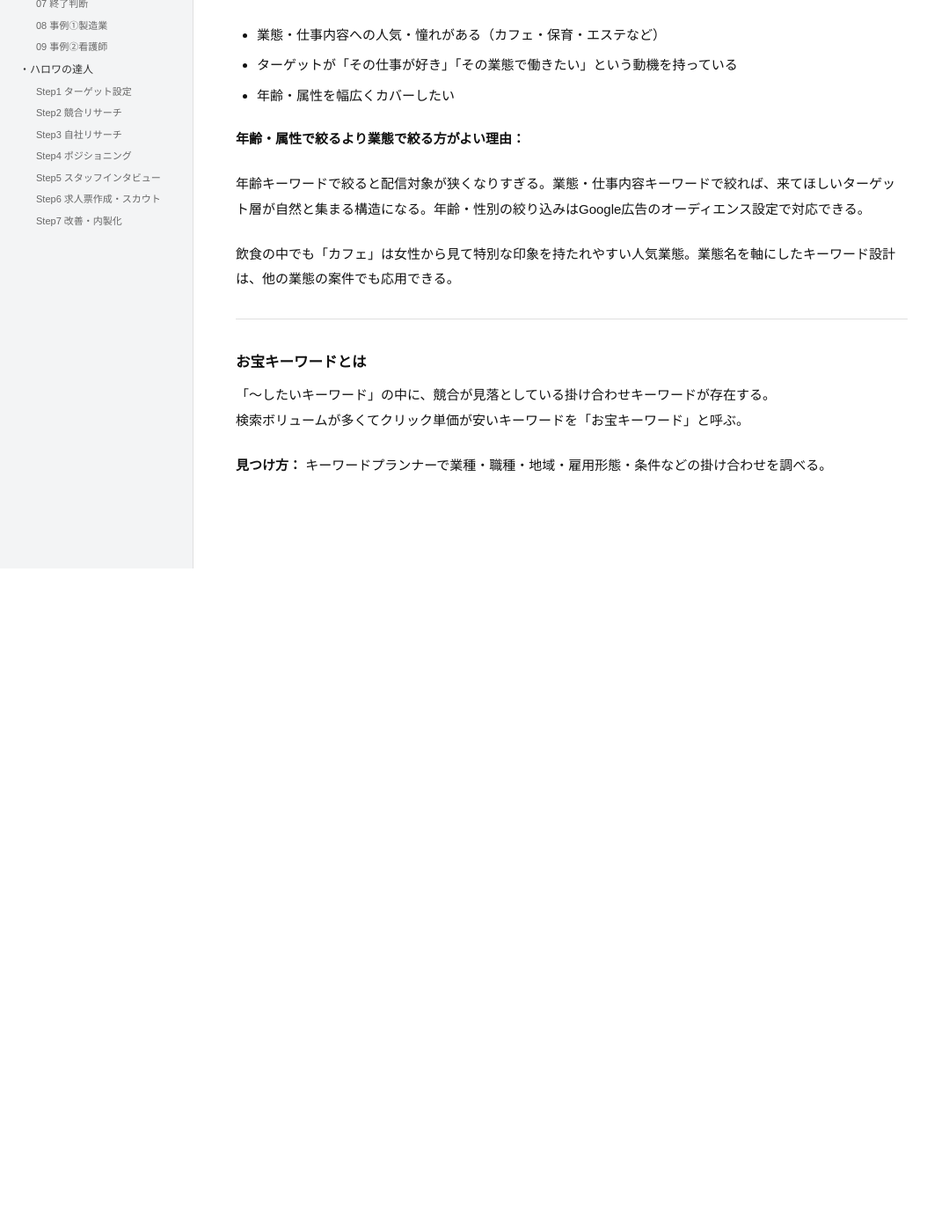
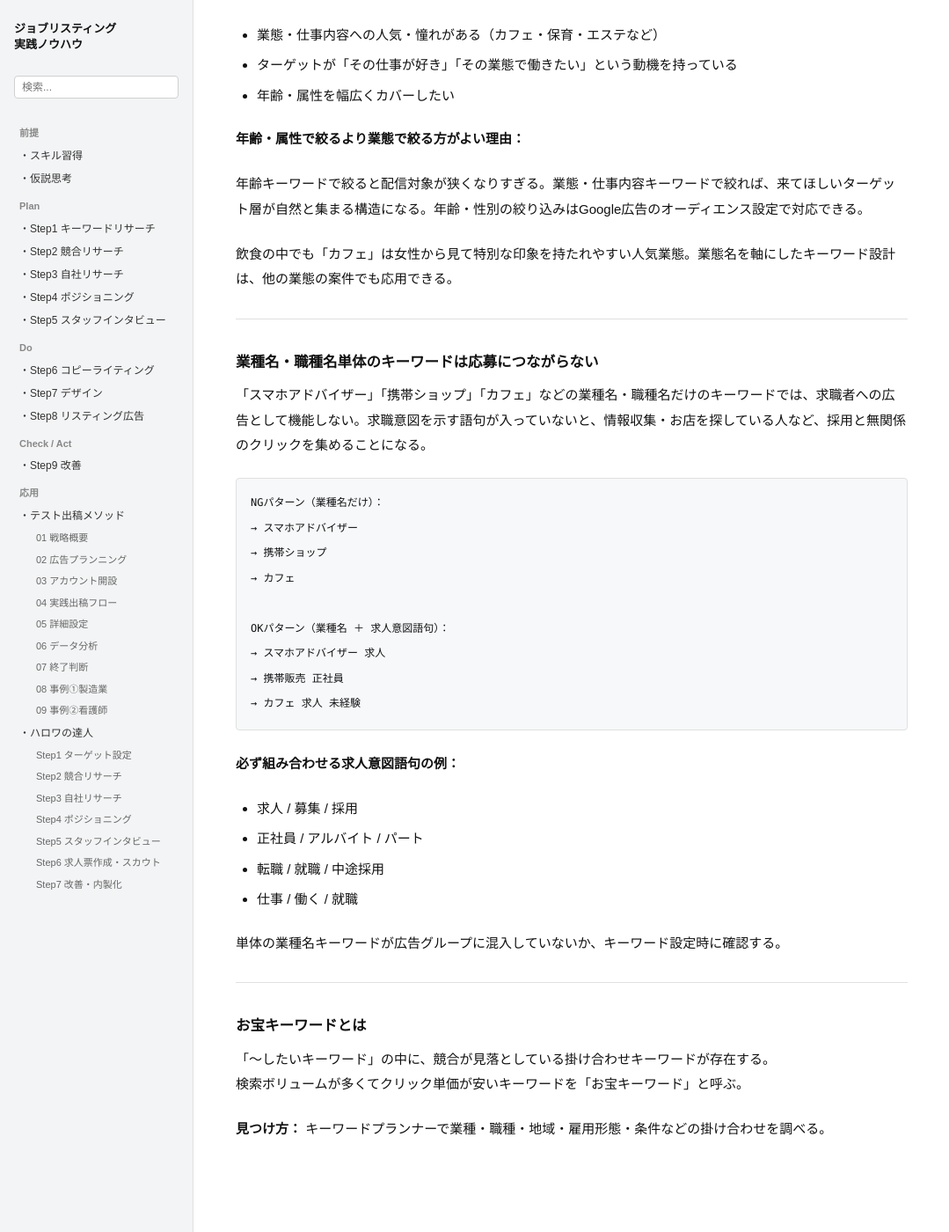
Before and after one commit to staffsolution/staffsolution-knowhow, a Jekyll site: the page built from 9ステップメソッド/キーワードリサーチ.md, in a window 1280 px wide and 1400 px high, scrolled down 9358 px. Shown: the whole window at 88% size, without its empty margins (0-1079 px from the left). Built offline with Jekyll 4.4.1, drawn with Linux system fonts in a browser that asks for light colours; comment, search, counter and statistics services are not loaded; our own code applies the rules of GitHub Pages for plain Markdown files; before the commit the page ends 10004 px from its top, so only the background shows below that; some of the changed text lies outside the part shown.

Commit message:
ノウハウ更新：武井さんFBから新卒ジョブリスティング不適合・業種名単体キーワードNG追記
Made-with: Cursor

````diff
--- a/9ステップメソッド/キーワードリサーチ.md
+++ b/9ステップメソッド/キーワードリサーチ.md
@@ -6,7 +6,7 @@ layout: default
 ジョブリスティング実践講座ステップ1「キーワードリサーチの課題」の進め方をベースに、
 フィードバック・事例・AIプロンプト型で肉付けしたもの。
 
-最終更新：2026年4月9日（エリア指定キーワードのコンバージョン率・業態名キーワードの優位性を追記）
+最終更新：2026年4月9日（業種名単体では応募につながらない・求人意図語句が必要なパターンを追記）
 
 > **このファイルの使い方**
 > 読んでわかった気になっても、一人で完結させることはできない設計になっている。
@@ -312,6 +312,32 @@ Google広告では年齢・性別・世帯収入・子供の有無での絞り
 
 ---
 
+### 業種名・職種名単体のキーワードは応募につながらない {#job-intent-keywords}
+
+「スマホアドバイザー」「携帯ショップ」「カフェ」などの業種名・職種名だけのキーワードでは、求職者への広告として機能しない。求職意図を示す語句が入っていないと、情報収集・お店を探している人など、採用と無関係のクリックを集めることになる。
+
+```
+NGパターン（業種名だけ）：
+→ スマホアドバイザー
+→ 携帯ショップ
+→ カフェ
+
+OKパターン（業種名 ＋ 求人意図語句）：
+→ スマホアドバイザー 求人
+→ 携帯販売 正社員
+→ カフェ 求人 未経験
+```
+
+**必ず組み合わせる求人意図語句の例：**
+- 求人 / 募集 / 採用
+- 正社員 / アルバイト / パート
+- 転職 / 就職 / 中途採用
+- 仕事 / 働く / 就職
+
+単体の業種名キーワードが広告グループに混入していないか、キーワード設定時に確認する。
+
+---
+
 ### お宝キーワードとは {#treasure-keywords}
 
 「〜したいキーワード」の中に、競合が見落としている掛け合わせキーワードが存在する。
````
Also changed, not shown: 9ステップメソッド/仮説思考.md (+16 -1 lines).
